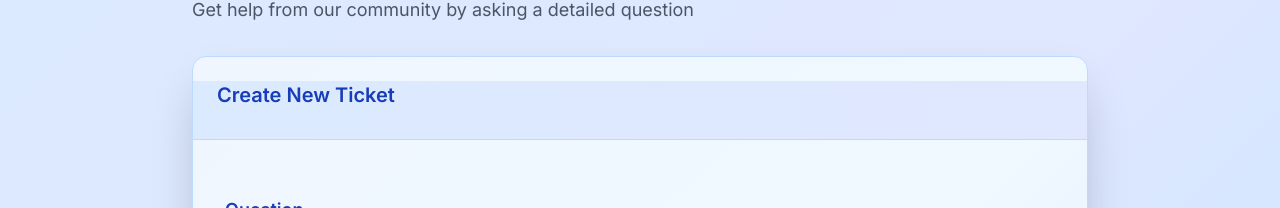
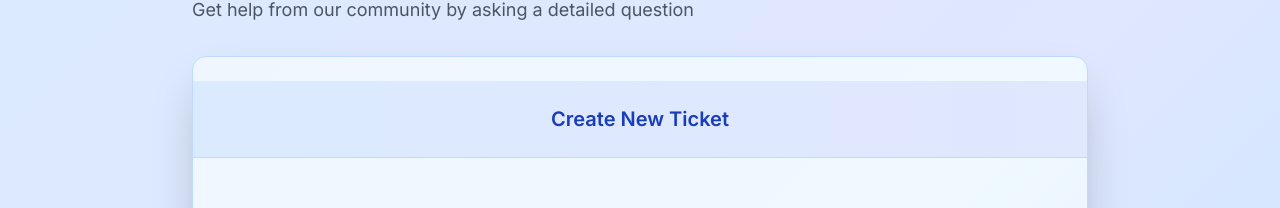
Before and after one commit to sombit-k/quickdesk, a Next.js app: page /ask in a window 1280 px wide. Shown: the part 144-352 px from the top of the page. Built offline with nearby package versions, Linux system fonts and the light colour scheme; no server answers; the database is empty.

Commit message:
feat: Center align header in AskQuestionPage for improved layout

```diff
--- a/app/(user)/ask/page.jsx
+++ b/app/(user)/ask/page.jsx
@@ -227,7 +227,7 @@ const AskQuestionPage = () => {
           transition={{ duration: 0.6, delay: 0.2 }}
         >
           <Card className="bg-gradient-to-br from-blue-50 via-sky-50 to-indigo-100 border-blue-200 shadow-2xl overflow-hidden">
-            <CardHeader className="bg-gradient-to-r from-blue-100 to-indigo-100 border-b border-blue-200">
+            <CardHeader className="bg-gradient-to-r from-blue-100 to-indigo-100 border-b border-blue-200 flex items-center justify-center py-6">
               <CardTitle className="text-blue-800 text-xl font-semibold">
                 Create New Ticket
               </CardTitle>
```
